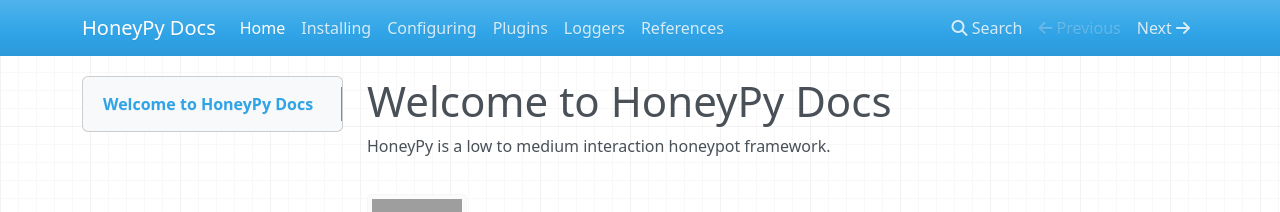
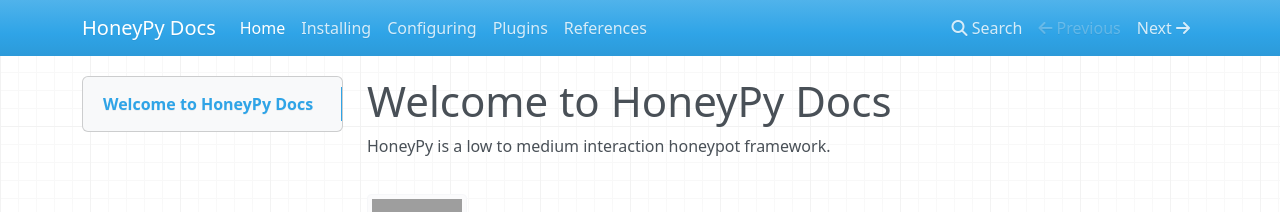
Before and after one commit to foospidy/HoneyPy, an MkDocs documentation site: the page built from docs/index.md, in a window 1280 px wide. Shown: the top 212 px of the page. Built offline with MkDocs 1.6.1, drawn with Linux system fonts in a browser that asks for light colours; nearby versions of some CDN libraries; old or Windows-style settings are respelled for this version of MkDocs; grey boxes are pictures that could not be loaded.

Commit message:
mkdocs update

```diff
--- a/mkdocs.yml
+++ b/mkdocs.yml
@@ -4,5 +4,4 @@
 - Installing: installing.md
 - Configuring: configuring.md
 - Plugins: plugins.md
-- Loggers: loggers.md
 - References: references.md
```
